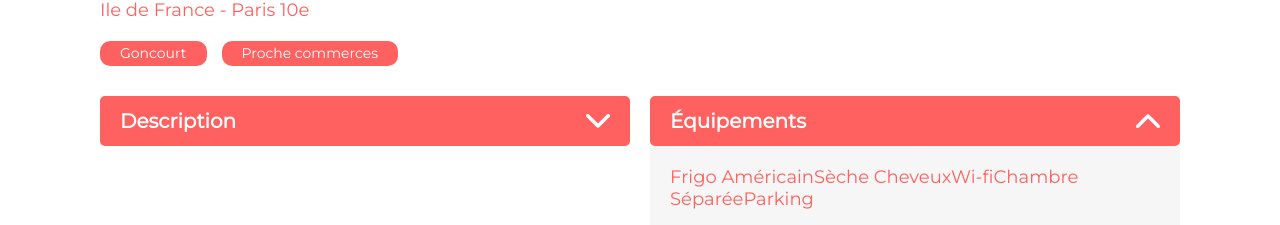
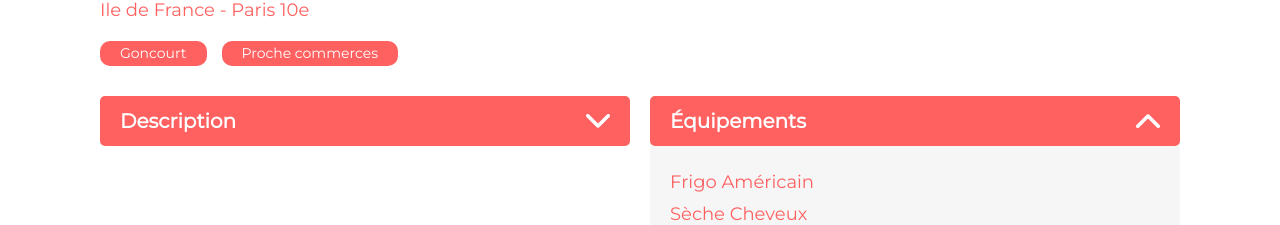
Before and after one commit to Eline31/kasa, a React (Create React App) app: page /place/0979876d in a window 1280 px wide. Both pictures are taken after a click on the button "Équipements". Shown: the part 575-800 px from the top of the page. Built offline with nearby package versions, Linux system fonts and the light colour scheme.

Commit message:
correct collapse height

```diff
--- a/src/components/Collapse/index.jsx
+++ b/src/components/Collapse/index.jsx
@@ -41,6 +41,7 @@ const Info = styled.div`
   border-radius: 0px 0px 5px 5px;
   display: flex;
   flex-direction: column;
+  height: 100%;
 `
 
 function Collapse({ title, info }) {
--- a/src/pages/Place/index.jsx
+++ b/src/pages/Place/index.jsx
@@ -26,7 +26,10 @@ const PlacePresentation = styled.section`
 
 const Details = styled.section`
   display: flex;
-  margin: 0px 90px 30px 90px;
+  margin: 0px 90px 10px 90px;
+  p {
+    margin: 5px 0px;
+  }
 `
 
 function Place() {
@@ -43,7 +46,13 @@ function Place() {
   const name = dataPlace[0].host.name.split(' ')
   const rating = dataPlace[0].rating
   const description = dataPlace[0].description
-  const equipments = dataPlace[0].equipments
+  const equipments = dataPlace[0].equipments.map((equipment) => {
+    return (
+      <div>
+        <p>{equipment}</p>
+      </div>
+    )
+  })
 
   return (
     <>
@@ -67,7 +76,7 @@ function Place() {
       </PlacePresentation>
       <Details>
         <Collapse title="Description" info={dataPlace[0].description} />
-        <Collapse title="Équipements" info={dataPlace[0].equipments} />
+        <Collapse title="Équipements" info={equipments} />
       </Details>
     </>
   )
```
